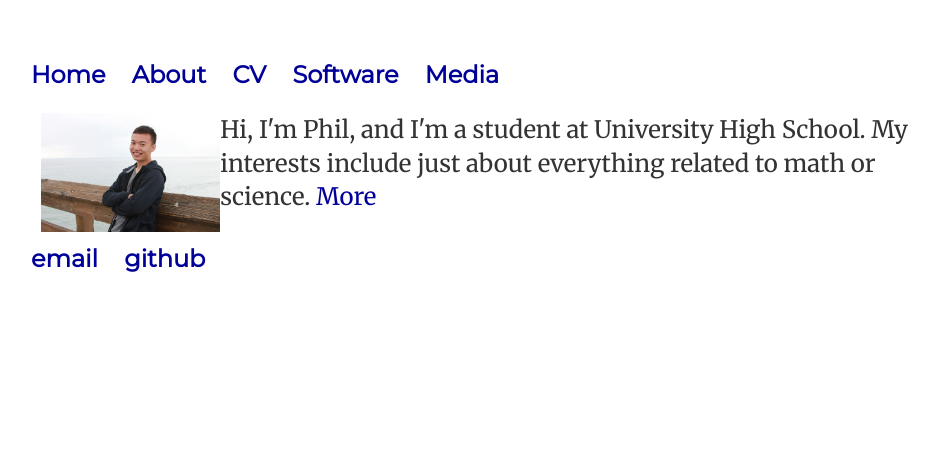
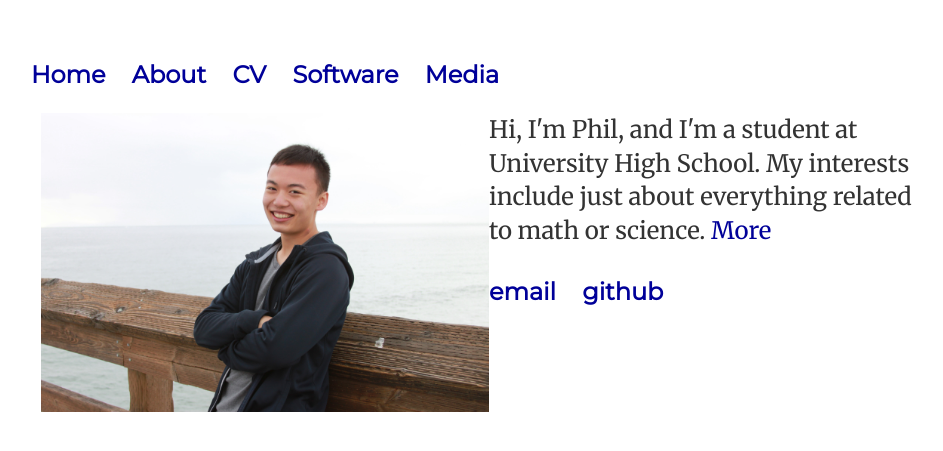
Before and after one commit to philhchen/philhchen.github.io, a Jekyll site: the page built from index.html, in a window 1280 px wide. Shown: the top 451 px of the page, without its empty margins (161-1104 px from the left). Built offline with Jekyll 4.4.1, drawn with Linux system fonts in a browser that asks for light colours.

Commit message:
Update index.html

```diff
--- a/index.html
+++ b/index.html
@@ -4,7 +4,7 @@ title: Phil Chen
 ---
 <div class="home">
 	<body>
-	<img  src="img/pchen_pfp.jpg" style="width:20%;height=20%">
+	<img  src="img/pchen_pfp.jpg" style="width:50%;height=50%">
 	<p>Hi, I'm Phil, and I'm a student at University High School.
 		My interests include just about everything related to math or science.
 		<a href="/about">More</a></p>
```
